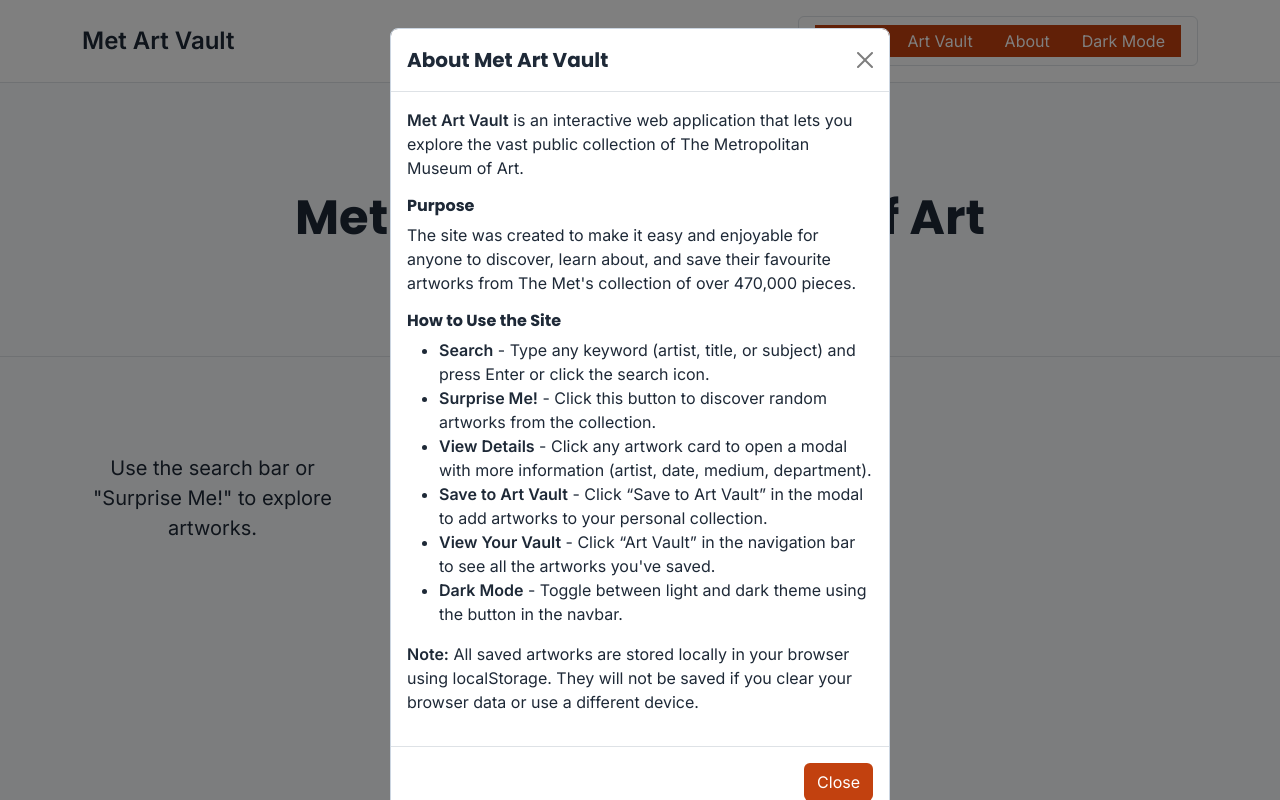
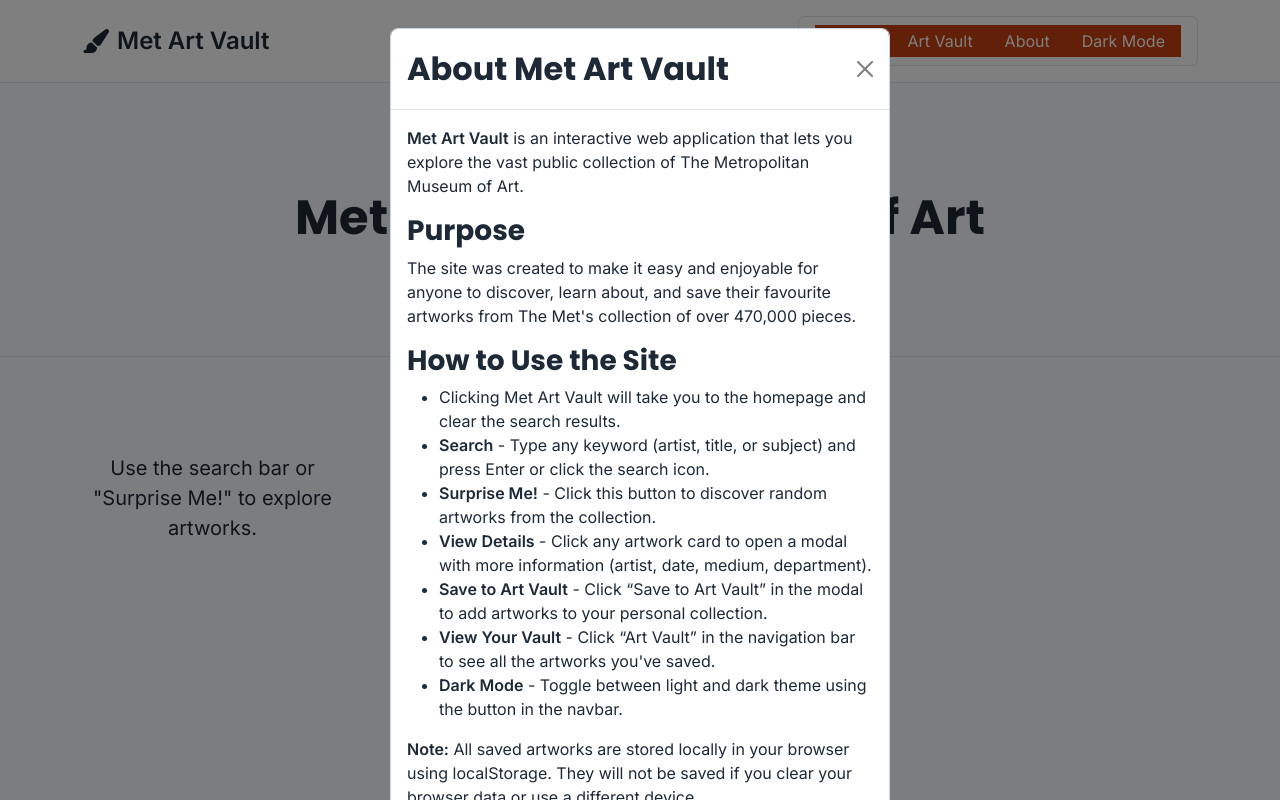
Before and after one commit to Blitzgeist-69/ms2-met-artvault, a website: page index.html in a window 1280 px wide. Both pictures are taken after a click on the link "About". Drawn offline with nearby package versions, Linux system fonts and the light colour scheme.

Commit message:
Add further accessibilty improvements

```diff
--- a/assets/js/script.js
+++ b/assets/js/script.js
@@ -169,7 +169,7 @@
     // Populate modal content
     document.getElementById("modal-title").textContent = artwork.title;
     document.getElementById("modal-image").src = artwork.largeImage || artwork.image;
-    document.getElementById("modal-image").alt = artwork.title;
+    document.getElementById("modal-image").alt = `${artwork.title} by ${artwork.artist}`;
     document.getElementById("modal-artist").textContent = artwork.artist;
     document.getElementById("modal-date").textContent = artwork.date;
     document.getElementById("modal-medium").textContent = artwork.medium;
--- a/index.html
+++ b/index.html
@@ -51,7 +51,16 @@
         <nav class="navbar navbar-expand-lg border-bottom py-3">
             <div class="container">
                 <!-- Logo -->
-                <a id="logo" class="navbar-brand fw-bold fs-4" href="#">Met Art Vault</a>
+                <!-- Logo -->
+                <a
+                    id="logo"
+                    class="navbar-brand fw-bold fs-4 d-flex align-items-center gap-2"
+                    href="#"
+                    aria-label="Met Art Vault - Go to homepage"
+                >
+                    <i class="fas fa-paintbrush" aria-hidden="true"></i>
+                    <span>Met Art Vault</span>
+                </a>
 
                 <!-- Hamburger -->
                 <button
@@ -97,18 +106,24 @@
                 <!-- Search and Surprise Me Button -->
                 <div class="d-flex justify-content-center align-items-center gap-2 mt-4">
                     <!-- Search Bar -->
-                    <form id="search-form" class="d-flex" style="max-width: 320px; width: 100%">
+                    <form id="search-form" class="d-flex" role="search">
                         <div class="input-group">
-                            <span class="input-group-text bg-white">
-                                <i class="fas fa-search"></i>
-                            </span>
+                            <button
+                                type="submit"
+                                class="input-group-text bg-white border-end-0"
+                                aria-label="Search artworks"
+                            >
+                                <i class="fas fa-search" aria-hidden="true"></i>
+                            </button>
+
                             <label for="search-input" class="visually-hidden"
                                 >Search artworks</label
                             >
+
                             <input
                                 type="text"
                                 id="search-input"
-                                class="form-control"
+                                class="form-control border-start-0"
                                 placeholder="Search artworks"
                                 aria-label="Search artworks"
                             />
@@ -139,12 +154,17 @@
                 <div class="modal-content">
                     <div class="modal-header">
                         <h2 class="modal-title" id="modal-title">Artwork Name</h2>
-                        <button type="button" class="btn-close" data-bs-dismiss="modal"></button>
+                        <button
+                            type="button"
+                            class="btn-close"
+                            data-bs-dismiss="modal"
+                            aria-label="Close"
+                        ></button>
                     </div>
                     <div class="modal-body">
                         <div class="row">
                             <div class="col-md-6">
-                                <img id="modal-image" class="img-fluid rounded" alt="Artwork" />
+                                <img id="modal-image" class="img-fluid rounded" alt="" />
                             </div>
                             <div class="col-md-6">
                                 <p><strong>Artist:</strong> <span id="modal-artist"></span></p>
@@ -177,7 +197,7 @@
             <div class="modal-dialog modal-dialog-centered">
                 <div class="modal-content">
                     <div class="modal-header">
-                        <h5 class="modal-title" id="aboutModalLabel">About Met Art Vault</h5>
+                        <h2 class="modal-title" id="aboutModalLabel">About Met Art Vault</h2>
                         <button
                             type="button"
                             class="btn-close"
@@ -192,15 +212,16 @@
                             of Art.
                         </p>
 
-                        <h6 class="mt-3">Purpose</h6>
+                        <h3 class="mt-3">Purpose</h3>
                         <p>
                             The site was created to make it easy and enjoyable for anyone to
                             discover, learn about, and save their favourite artworks from The Met's
                             collection of over 470,000 pieces.
                         </p>
 
-                        <h6 class="mt-3">How to Use the Site</h6>
+                        <h3 class="mt-3">How to Use the Site</h3>
                         <ul>
+                            <li>Clicking Met Art Vault will take you to the homepage and clear the search results.</li>
                             <li>
                                 <strong>Search</strong> - Type any keyword (artist, title, or
                                 subject) and press Enter or click the search icon.
```
